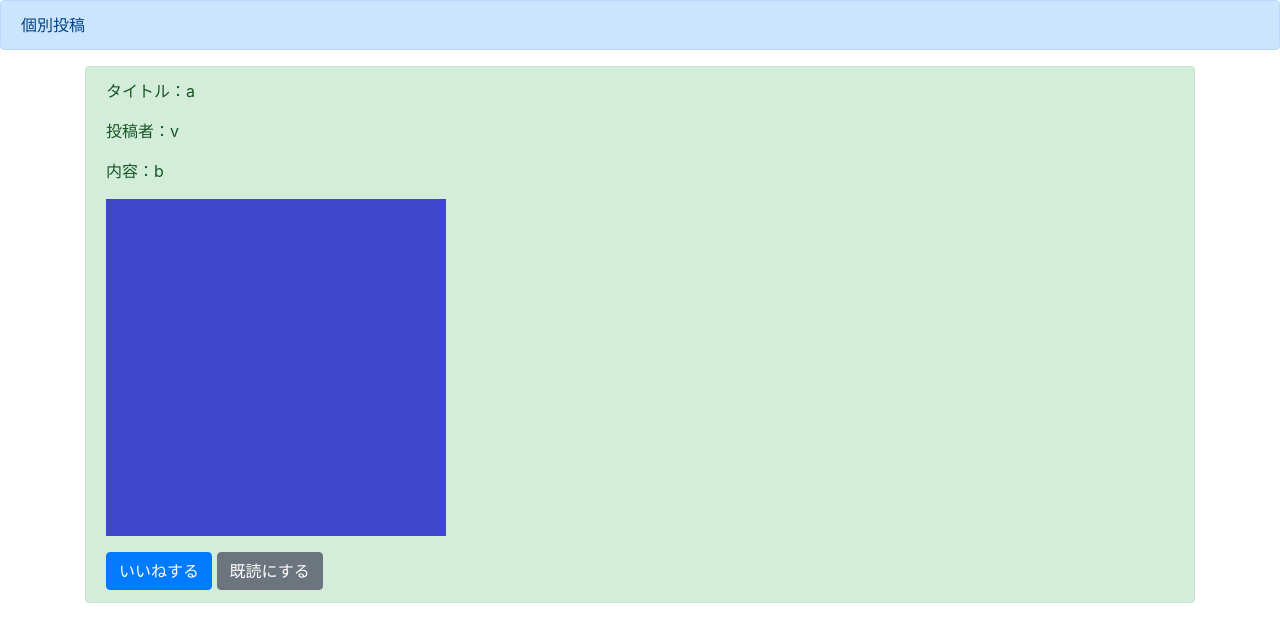
After one commit to takayan40/django2, a Django app: page /detail/1 in a window 1280 px wide. The commit adds this page. Shown: the top 642 px of the page. Run offline with Django 3.2, Linux system fonts and the light colour scheme; data comes from the database, SQL or seed files in the repository; both versions use the stored data as it was after the commit; some libraries are stand-ins or nearby versions.

Commit message:
個別ページの作成

```diff
--- a/boardapp/urls.py
+++ b/boardapp/urls.py
@@ -1,9 +1,10 @@
 from django.urls import path
-from .views import signupfunc, loginfunc, listfunc, logoutfunc
+from .views import signupfunc, loginfunc, listfunc, logoutfunc, detailfunc
 
 urlpatterns = [
     path('signup/', signupfunc, name='signup'),
     path('login/', loginfunc, name='login'),
     path('list/', listfunc, name='list'),
-    path('logout/', logoutfunc, name='logout')
+    path('logout/', logoutfunc, name='logout'),
+    path('detail/<int:pk>', detailfunc, name='detail')
 ]
--- a/boardapp/views.py
+++ b/boardapp/views.py
@@ -41,3 +41,7 @@ def listfunc(request):
 def logoutfunc(request):
     logout(request)
     return redirect('login')
+
+def detailfunc(request, pk):
+    object = BoardModel.objects.get(pk=pk)
+    return render(request, 'detail.html', {'object':object})
--- /dev/null
+++ b/templates/detail.html
@@ -0,0 +1,23 @@
+{% extends 'base.html' %}
+
+{% block customcss %}
+{% endblock customcss %}
+
+{% block header %}
+<div class="alert alert-primary" role="alert">
+    個別投稿
+</div>
+{% endblock header %}
+
+{% block content %}
+<div class="container">
+    <div class="alert alert-success" role="alert">
+        <p>タイトル：{{object.title}}</p>
+        <p>投稿者：{{object.author}}</p>
+        <p>内容：{{object.content}}</p>
+        <p><img src="{{object.images.url}}" alt="" width="340"></p>
+        <a href="#" class="btn btn-primary" role="button" aria-pressed="true">いいねする</a>
+        <a href="#" class="btn btn-secondary" role="button" aria-pressed="true">既読にする</a>
+    </div>
+</div>
+{% endblock content %}
--- a/templates/list.html
+++ b/templates/list.html
@@ -15,7 +15,7 @@
 
 
     <div class="alert alert-success" role="alert">
-        <p>タイトル：{{item.title}}</p>
+        <p>タイトル：<a href="{% url 'detail' item.pk %}">{{item.title}}</a></p>
         <p>投稿者：{{item.author}}</p>
         <a href="#" class="btn btn-primary" role="button" aria-pressed="true">いいね</a>
         <a href="#" class="btn btn-secondary" role="button" aria-pressed="true">既読</a>
```
Also changed, not shown: db.sqlite3.
